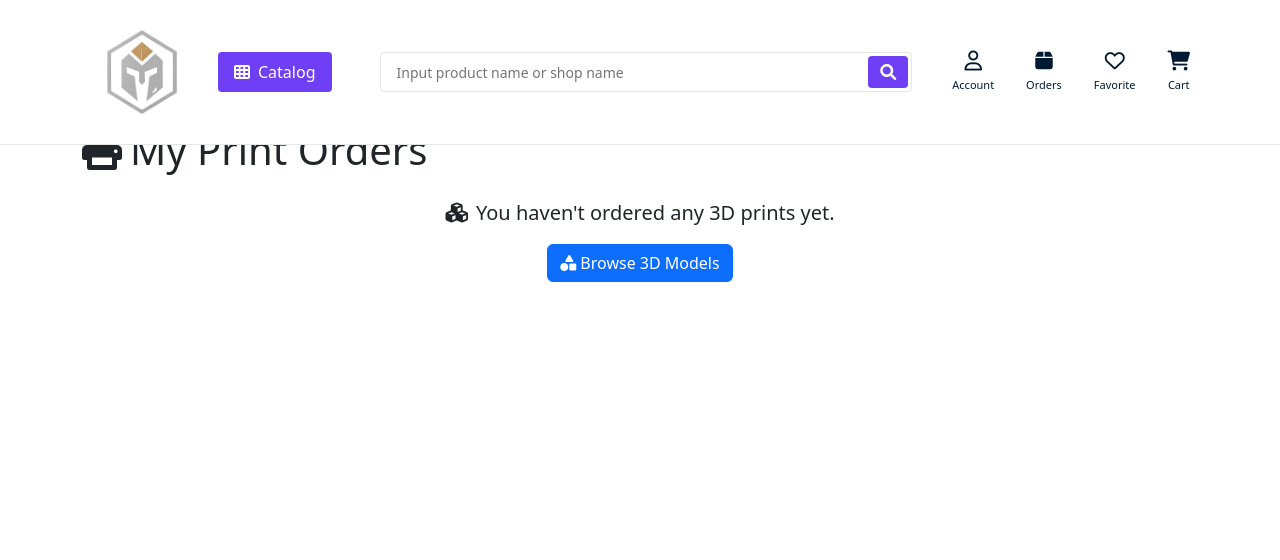
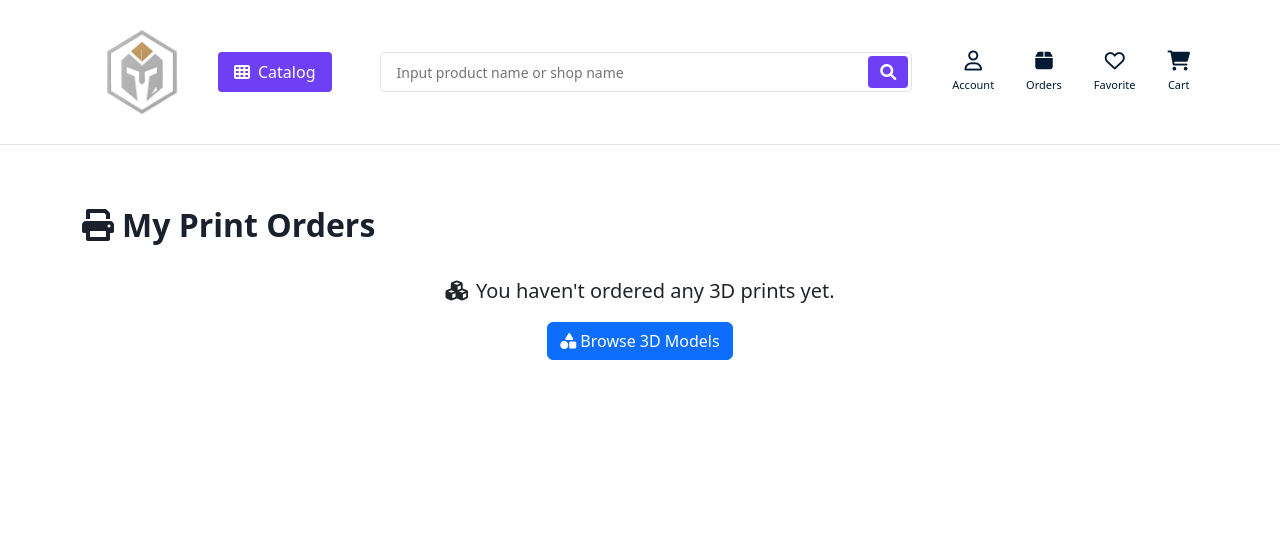
Before and after one commit to fara-t03fp24/ESD-52427848-CS551Q-Assessment-3, a Django app: page /orders/orders/ in a window 1280 px wide. Shown: the top 560 px of the page. Run offline with Django 4.2, Linux system fonts and the light colour scheme; the visitor is signed in with stand-in values (Sample User, id 1); data comes from the database, SQL or seed files in the repository; data that the repository does not hold is empty.

Commit message:
feat: Enhance order templates and styles; improve layout and add CSS for better presentation

```diff
--- /dev/null
+++ b/apps/orders/static/orders/css/orders.css
@@ -0,0 +1,27 @@
+/* Main Orders Layout */
+.orders-container {
+    padding-top: 80px; /* Add padding to account for fixed navbar */
+}
+
+/* Order List Styles */
+.orders-header {
+    margin-bottom: 2rem;
+}
+
+.orders-header h1 {
+    font-size: 2rem;
+    font-weight: 600;
+    color: #1a202c;
+}
+
+/* Cart/Queue Styles */
+.print-queue-header {
+    padding-top: 80px; /* Add padding to account for fixed navbar */
+    margin-bottom: 2rem;
+}
+
+.print-queue-header h1 {
+    font-size: 2rem;
+    font-weight: 600;
+    color: #1a202c;
+}
--- a/apps/orders/templates/orders/checkout.html
+++ b/apps/orders/templates/orders/checkout.html
@@ -4,10 +4,12 @@
 {% block title %}Finalize Print - PrintCraft{% endblock %}
 
 {% block extra_css %}
+<link rel="stylesheet" href="{% static 'orders/css/orders.css' %}">
 <link rel="stylesheet" href="{% static 'orders/css/checkout.css' %}">
 {% endblock %}
 
 {% block content %}
+<div class="orders-container">
     <div class="row">
         <div class="col-md-8">
             <div class="card mb-4">
@@ -100,4 +102,5 @@
             </div>
         </div>
     </div>
+</div>
 {% endblock %}
--- a/apps/orders/templates/orders/order_detail.html
+++ b/apps/orders/templates/orders/order_detail.html
@@ -4,10 +4,12 @@
 {% block title %}Print Order #{{ order.id }} - PrintCraft{% endblock %}
 
 {% block extra_css %}
+<link rel="stylesheet" href="{% static 'orders/css/orders.css' %}">
 <link rel="stylesheet" href="{% static 'orders/css/order_detail.css' %}">
 {% endblock %}
 
 {% block content %}
+<div class="orders-container">
     <div class="row">
         <div class="col-md-8">
             <div class="card mb-4">
@@ -143,4 +145,5 @@
             </div>
         </div>
     </div>
+</div>
 {% endblock %}
--- a/apps/orders/templates/orders/order_list.html
+++ b/apps/orders/templates/orders/order_list.html
@@ -1,9 +1,17 @@
 {% extends 'base.html' %}
+{% load static %}
 
 {% block title %}My Print Orders - PrintCraft{% endblock %}
 
+{% block extra_css %}
+<link rel="stylesheet" href="{% static 'orders/css/orders.css' %}">
+{% endblock %}
+
 {% block content %}
-<h1 class="mb-4"><i class="fas fa-print me-2"></i>My Print Orders</h1>
+<div class="orders-container">
+    <div class="orders-header">
+        <h1><i class="fas fa-print me-2"></i>My Print Orders</h1>
+    </div>
 
     {% if orders %}
         <div class="table-responsive">
@@ -65,4 +73,5 @@
             </a>
         </div>
     {% endif %}
+</div>
 {% endblock %}
```
Also changed, not shown: apps/orders/templates/orders/cart.html (+8 -1 lines). Lines whose indentation alone changed are shown as unchanged.
